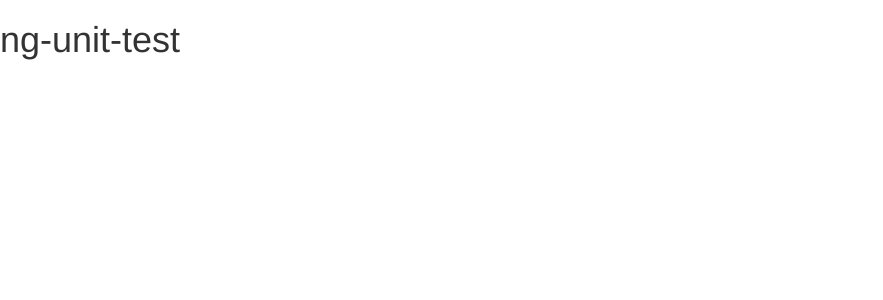
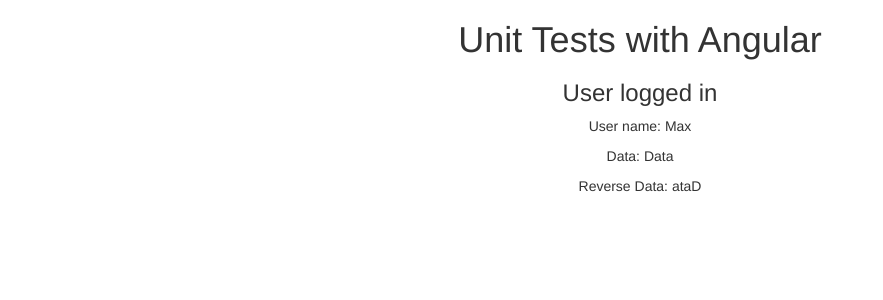
Before and after one commit to zoechbauer/ng-unit-test, an Angular app: page / in a window 1280 px wide. Shown: the top 300 px of the page, without its empty margins (0-883 px from the left). Built offline with nearby package versions, Linux system fonts and the light colour scheme.

Commit message:
Enhancements: Testdata are displayed in Component - all Specs from Max passes the Tests

```diff
--- a/src/app/app.component.html
+++ b/src/app/app.component.html
@@ -1,10 +1,8 @@
-<h1>{{ title }}</h1>
-
-<!-- <div class="container">
+<div class="container">
   <div class="row">
     <div class="col-sm-12 text-center">
-      <h1>Unit Tests with Angular</h1>
+      <h1>{{ title }}</h1>
       <app-user></app-user>
     </div>
   </div>
-</div> -->
+</div>
--- a/src/app/app.component.ts
+++ b/src/app/app.component.ts
@@ -6,5 +6,5 @@
   styleUrls: ['./app.component.css'],
 })
 export class AppComponent {
-  title = 'ng-unit-test';
+  title = 'Unit Tests with Angular';
 }
--- a/src/app/app.module.ts
+++ b/src/app/app.module.ts
@@ -3,9 +3,10 @@
 
 import { AppComponent } from './app.component';
 import { UserComponent } from './user/user.component';
+import { ReversePipe } from './shared/reverse.pipe';
 
 @NgModule({
-  declarations: [AppComponent, UserComponent],
+  declarations: [AppComponent, UserComponent, ReversePipe],
   imports: [BrowserModule],
   providers: [],
   bootstrap: [AppComponent],
--- a/src/app/user/user.component.html
+++ b/src/app/user/user.component.html
@@ -1,8 +1,8 @@
 <div *ngIf="isLoggedIn">
   <h3>User logged in</h3>
   <p>User name: {{ user.name }}</p>
-  <!-- <p>Data: {{ data }}</p>
-  <p>Reverse Data: {{ data | reverse }}</p> -->
+  <p>Data: {{ data }}</p>
+  <p>Reverse Data: {{ data | reverse }}</p>
 </div>
 <div *ngIf="!isLoggedIn">
   <h3>User not logged in</h3>
```
Also changed, not shown: 2 other files (tests, documents, lock files or other folders).
